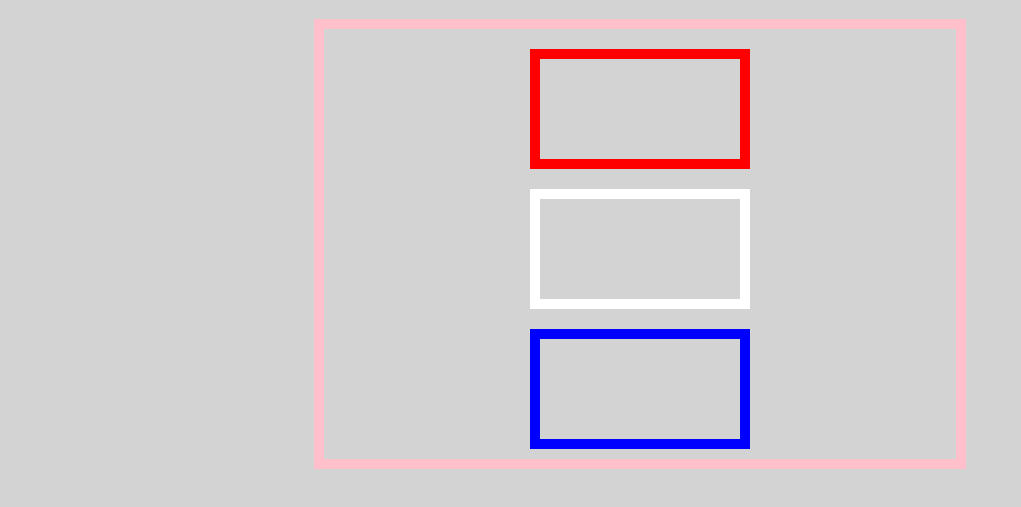
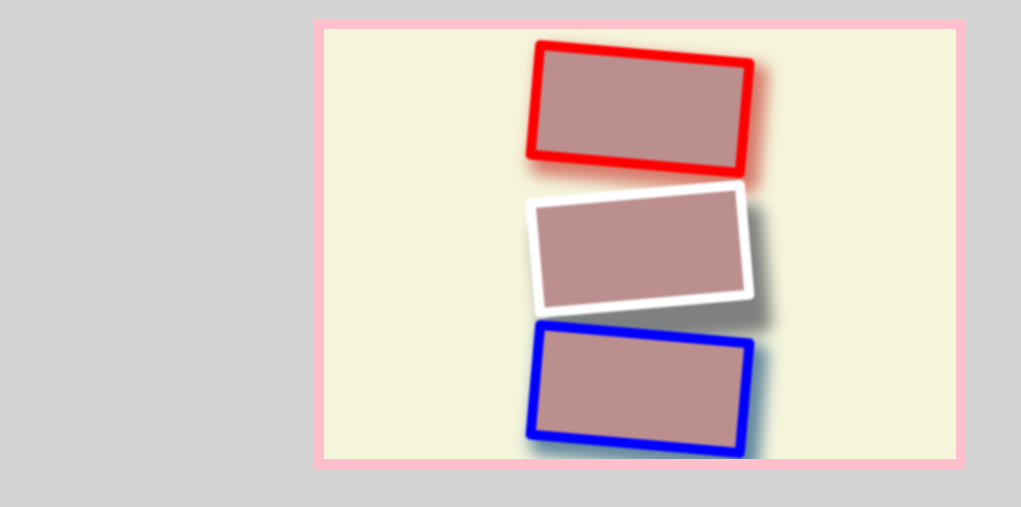
Before and after one commit to DevPuddle/form-practice-0, a plain HTML site: page index.html in a window 1280 px wide. Shown: the part 61-568 px from the top of the page, without its empty margins (0-1021 px from the left). Drawn offline with Linux system fonts and the light colour scheme.

Commit message:
transformed the box model, enjoyed the practice

```diff
--- a/styles.css
+++ b/styles.css
@@ -8,6 +8,7 @@ body {
     margin: 20px auto;
     border: 10px solid pink;
     overflow: hidden;
+    background-color: beige;
 }
 
 .one {
@@ -15,19 +16,39 @@ body {
     width: 200px;
     border: 10px solid red;
     margin: 20px auto;
+    box-shadow: 10px 10px 15px 5px #D77C6D;
+    filter: blur(0.9px);
+    background-color: rosybrown;
+    border-radius: 5px;
+        transform: rotate(5deg);
 
 }
+
 .two {
     height: 100px;
     width: 200px;
     border: 10px solid white;
     margin: 20px auto;
+    box-shadow: 10px 30px 15px 5px grey;
+    filter: blur(0.9px);
+    background-color: rosybrown;
+    border-radius: 5px;
+    transform: rotate(-5deg);
+
+
 
 }
+
 .three {
     height: 100px;
     width: 200px;
     border: 10px solid blue;
     margin: 10px auto;
+    box-shadow: 10px 10px 15px 5px #6589A0;
+    filter: blur(0.9px);
+    background-color: rosybrown;
+    border-radius: 5px;
+        transform: rotate(5deg);
+
 
 }
```
